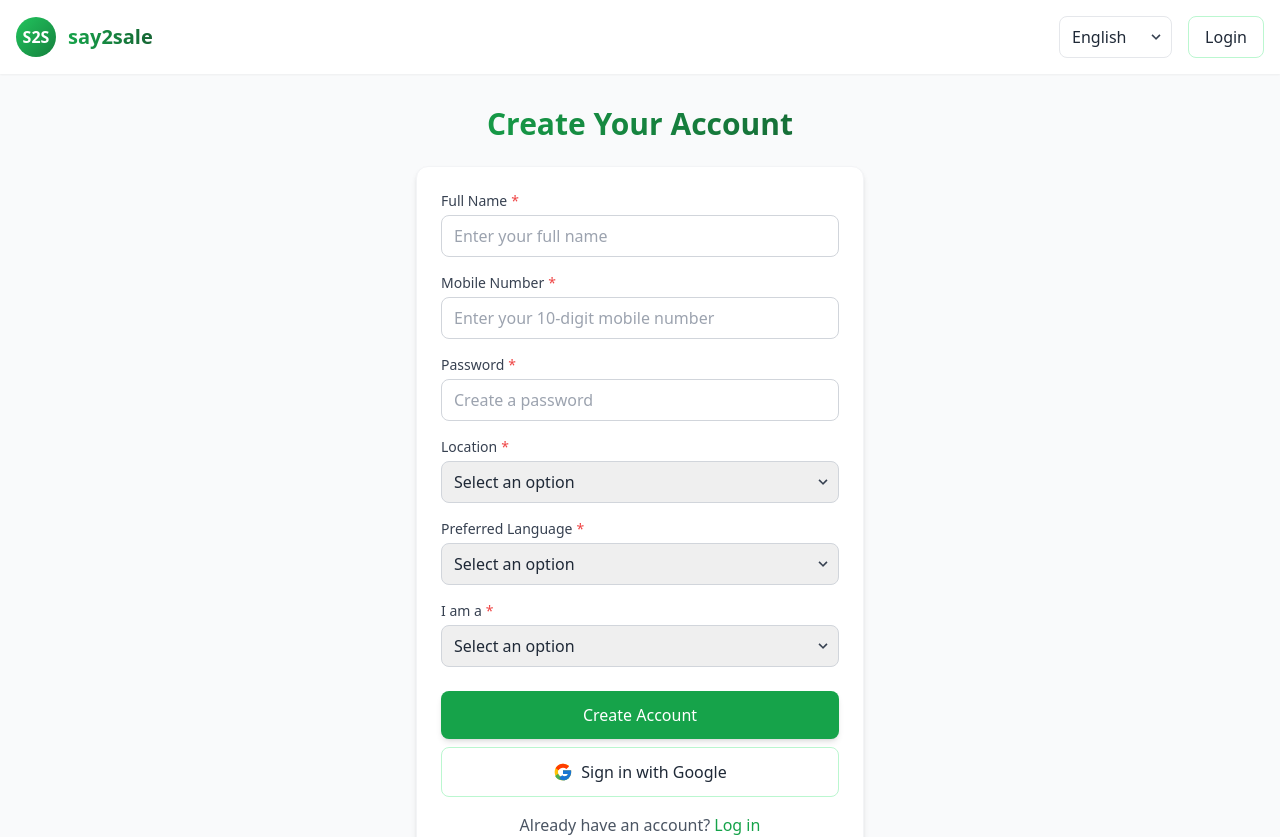
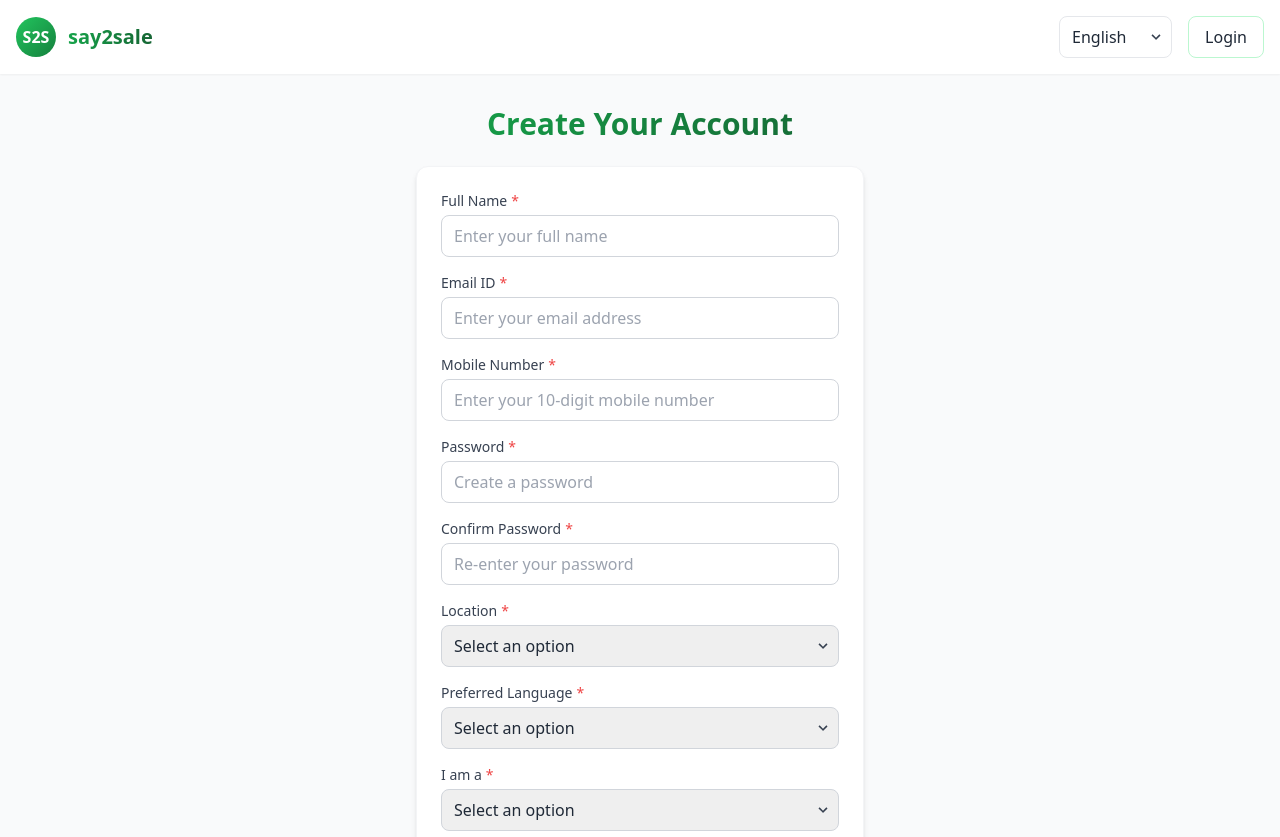
Before and after one commit to Magicalprince/HACKINFINITY-, a React (Create React App) app in the folder voice-catalyst/: page /register in a window 1280 px wide. Shown: the top 837 px of the page. Built offline with nearby package versions, Linux system fonts and the light colour scheme.

Commit message:
EMAIL AND confirm password
email password

```diff
--- a/voice-catalyst/src/pages/RegisterPage.tsx
+++ b/voice-catalyst/src/pages/RegisterPage.tsx
@@ -12,8 +12,10 @@ const RegisterPage: React.FC = () => {
 
   const [formData, setFormData] = useState({
     name: '',
+    email: '',
     mobileNumber: '',
     password: '',
+    confirmPassword: '',
     location: '',
     preferredLanguage: '',
     role: '',
@@ -35,8 +37,14 @@ const RegisterPage: React.FC = () => {
     setIsSubmitting(true);
     setError(null);
 
+    if (formData.password !== formData.confirmPassword) {
+      setIsSubmitting(false);
+      setError('Passwords do not match.');
+      return;
+    }
+
     const auth = getAuth(app);
-    const email = `${formData.mobileNumber}@say2sell.com`;
+    const email = formData.email;
     const password = formData.password;
 
     try {
@@ -106,6 +114,17 @@ const RegisterPage: React.FC = () => {
             />
 
             <FormInput
+              id="email"
+              label="Email ID"
+              type="email"
+              placeholder="Enter your email address"
+              value={formData.email}
+              onChange={handleChange}
+              required
+              autoComplete="email"
+            />
+
+            <FormInput
               id="mobileNumber"
               label="Mobile Number"
               type="tel"
@@ -122,6 +141,16 @@ const RegisterPage: React.FC = () => {
               type="password"
               placeholder="Create a password"
               value={formData.password}
+              onChange={handleChange}
+              required
+              autoComplete="new-password"
+            />
+            <FormInput
+              id="confirmPassword"
+              label="Confirm Password"
+              type="password"
+              placeholder="Re-enter your password"
+              value={formData.confirmPassword}
               onChange={handleChange}
               required
               autoComplete="new-password"
```
